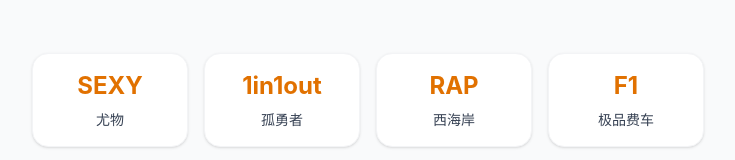
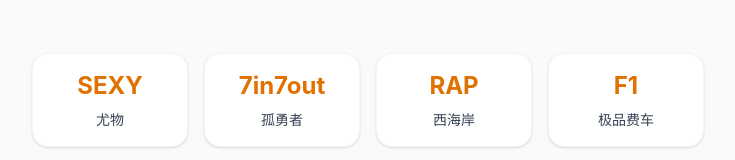
Before and after one commit to PyrosKay/SGTI-personality-test, a React (Vite) app: page / in a window 1280 px wide. Shown: the part 191-351 px from the top of the page, without its empty margins (272-1007 px from the left). Built offline with nearby package versions, Linux system fonts and the light colour scheme.

Commit message:
fix: 首页人格标签 1in1out 更正为 7in7out

```diff
--- a/src/pages/Home.tsx
+++ b/src/pages/Home.tsx
@@ -34,7 +34,7 @@ export default function Home() {
         <div className="grid grid-cols-2 md:grid-cols-4 gap-4 py-8">
           {[
             { emoji: 'SEXY', label: '尤物' },
-            { emoji: '1in1out', label: '孤勇者' },
+            { emoji: '7in7out', label: '孤勇者' },
             { emoji: 'RAP', label: '西海岸' },
             { emoji: 'F1', label: '极品费车' },
           ].map((item) => (
```
